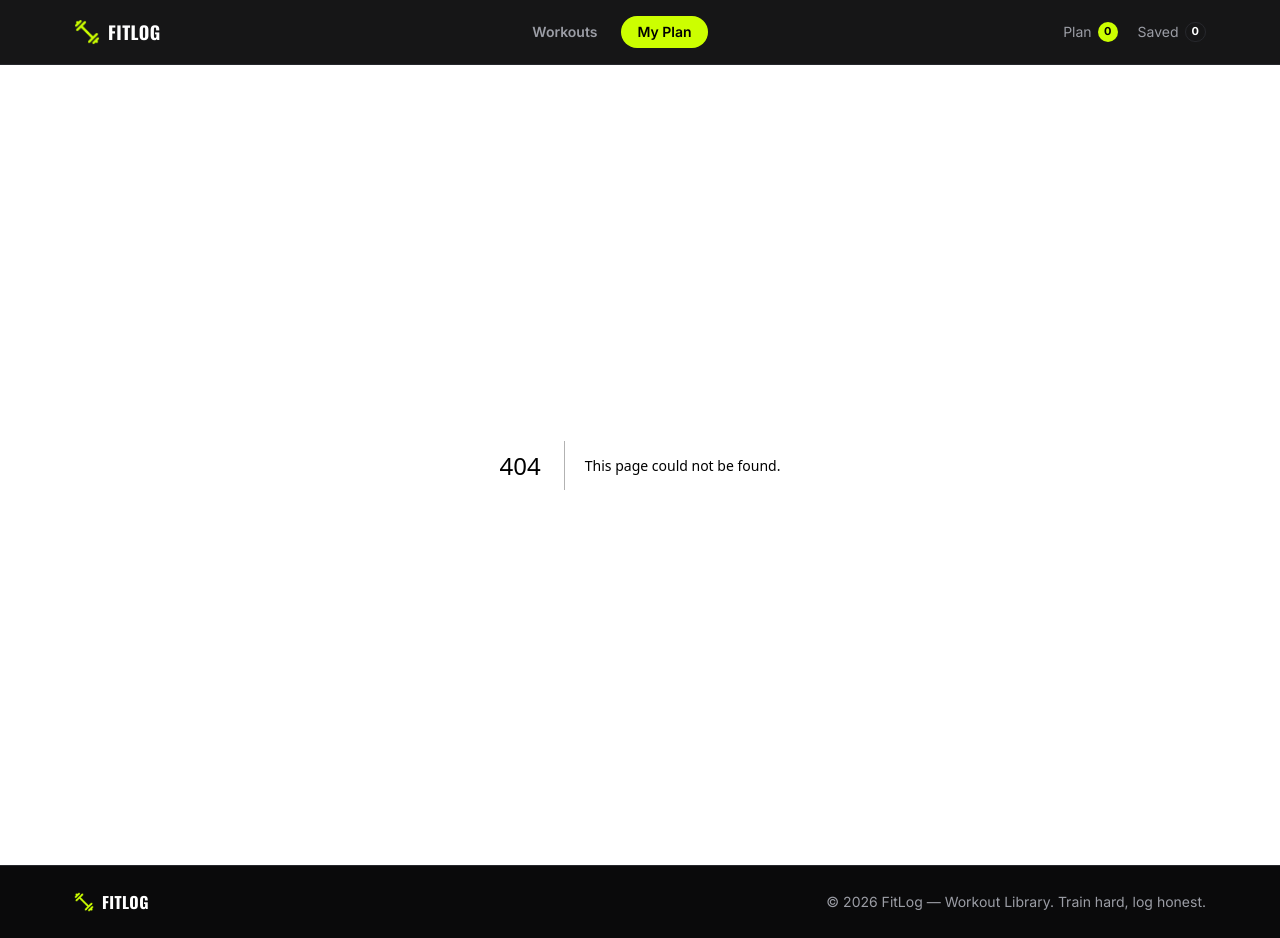
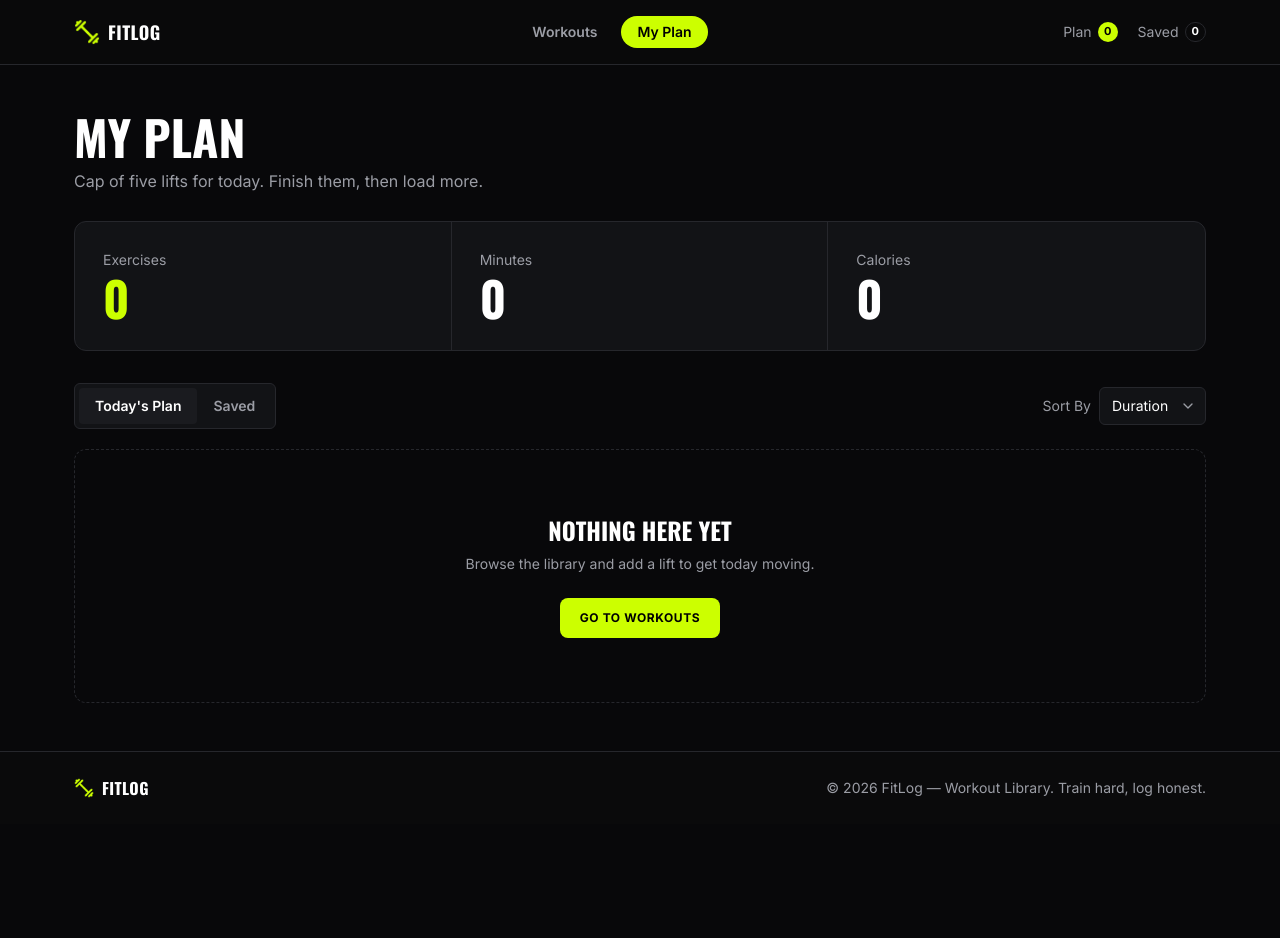
Before and after one commit to rahatlab/fit-log, a Next.js app: page /my-plan in a window 1280 px wide. Before the commit this address had no page. After the commit the page ends 824 px from the top, so only its background shows below. Built offline with nearby package versions, Linux system fonts and the light colour scheme.

Commit message:
feat: add my plan page with tabs, metrics, sorting and mark as done

```diff
--- /dev/null
+++ b/src/app/my-plan/page.js
@@ -0,0 +1,247 @@
+"use client";
+
+import { useEffect, useMemo, useState } from "react";
+import Image from "next/image";
+import Link from "next/link";
+import { usePlan } from "@/context/PlanContext";
+import { useToast } from "@/components/Toast";
+import StatsRow from "@/components/StatsRow";
+import {
+  CheckIcon,
+  ChevronDownIcon,
+  XIcon,
+} from "@/components/icons";
+
+const TABS = [
+  { id: "plan", label: "Today's Plan" },
+  { id: "saved", label: "Saved" },
+];
+
+const SORT_OPTIONS = [
+  { id: "duration", label: "Duration" },
+  { id: "calories", label: "Calories" },
+  { id: "rating", label: "Rating" },
+];
+
+function PlanRow({ workout, tab, onRemove, onDone }) {
+  return (
+    <div className="card flex flex-col gap-4 p-4 sm:flex-row sm:items-center">
+      <div className="relative h-20 w-full shrink-0 overflow-hidden rounded-lg border border-line bg-black sm:h-16 sm:w-28">
+        <Image
+          src={workout.image}
+          alt={workout.name}
+          fill
+          sizes="(max-width: 640px) 100vw, 112px"
+          className="object-cover"
+        />
+      </div>
+
+      <div className="min-w-0 flex-1">
+        <div className="flex flex-wrap items-center gap-2">
+          <h3 className="font-display truncate text-lg font-semibold text-white uppercase">
+            {workout.name}
+          </h3>
+          {workout.done && (
+            <span className="tag inline-flex items-center gap-1">
+              <CheckIcon className="h-2.5 w-2.5" />
+              Done
+            </span>
+          )}
+        </div>
+        <p className="mt-0.5 text-xs text-muted">{workout.equipment}</p>
+        <div className="mt-2">
+          <StatsRow workout={workout} />
+        </div>
+      </div>
+
+      <div className="flex flex-wrap items-center gap-2 sm:justify-end">
+        <Link href={`/workout/${workout.id}`} className="btn-outline !px-4 !py-2.5">
+          View Details
+        </Link>
+        {tab === "plan" && (
+          <button
+            type="button"
+            onClick={() => onDone(workout)}
+            disabled={workout.done}
+            className="btn-accent !px-4 !py-2.5"
+          >
+            <CheckIcon />
+            {workout.done ? "Done" : "Mark as Done"}
+          </button>
+        )}
+        <button
+          type="button"
+          aria-label={`Remove ${workout.name}`}
+          onClick={() => onRemove(workout)}
+          className="flex h-9 w-9 cursor-pointer items-center justify-center rounded-md border border-line text-muted transition hover:border-red-500/50 hover:text-red-400"
+        >
+          <XIcon />
+        </button>
+      </div>
+    </div>
+  );
+}
+
+export default function MyPlanPage() {
+  const {
+    plan,
+    saved,
+    hydrated,
+    removeFromPlan,
+    removeFromSaved,
+    markDone,
+  } = usePlan();
+  const toast = useToast();
+
+  const [tab, setTab] = useState("plan");
+  const [sortBy, setSortBy] = useState("duration");
+  const [loading, setLoading] = useState(true);
+
+  // Brief loading state while the stored plan hydrates from localStorage.
+  useEffect(() => {
+    if (!hydrated) return;
+    const timer = setTimeout(() => setLoading(false), 350);
+    return () => clearTimeout(timer);
+  }, [hydrated]);
+
+  const metrics = useMemo(() => {
+    const exercises = plan.length;
+    const minutes = plan.reduce((sum, w) => sum + (w.duration || 0), 0);
+    const calories = plan.reduce((sum, w) => sum + (w.caloriesBurned || 0), 0);
+    return { exercises, minutes, calories };
+  }, [plan]);
+
+  const visibleList = useMemo(() => {
+    const fields = {
+      duration: "duration",
+      calories: "caloriesBurned",
+      rating: "rating",
+    };
+    const field = fields[sortBy];
+    const factor = sortBy === "duration" ? 1 : -1; // duration asc, others desc
+    const list = tab === "plan" ? [...plan] : [...saved];
+    return list.sort((a, b) => (a[field] - b[field]) * factor);
+  }, [plan, saved, tab, sortBy]);
+
+  const handleRemove = (workout) => {
+    if (tab === "plan") {
+      removeFromPlan(workout.id);
+      toast.push(`Removed “${workout.name}” from today's plan`);
+    } else {
+      removeFromSaved(workout.id);
+      toast.push(`Removed “${workout.name}” from saved`);
+    }
+  };
+
+  const handleDone = (workout) => {
+    markDone(workout.id);
+    toast.push(`“${workout.name}” marked as done`);
+  };
+
+  return (
+    <div className="mx-auto w-full max-w-[1180px] px-4 py-10 sm:px-6 sm:py-12">
+      <h1 className="font-display text-4xl font-bold text-white uppercase sm:text-5xl">
+        My Plan
+      </h1>
+      <p className="mt-2 text-sm text-muted sm:text-base">
+        Cap of five lifts for today. Finish them, then load more.
+      </p>
+
+      {/* Metrics summary */}
+      <div className="card mt-7 grid grid-cols-3 divide-x divide-line">
+        {[
+          { label: "Exercises", value: metrics.exercises, accent: true },
+          { label: "Minutes", value: metrics.minutes },
+          { label: "Calories", value: metrics.calories },
+        ].map((stat) => (
+          <div key={stat.label} className="px-4 py-5 sm:px-7 sm:py-7">
+            <p className="text-xs text-muted sm:text-sm">{stat.label}</p>
+            <p
+              className={`font-display mt-1 text-3xl font-bold sm:text-5xl ${
+                stat.accent ? "text-accent" : "text-white"
+              }`}
+            >
+              {stat.value}
+            </p>
+          </div>
+        ))}
+      </div>
+
+      {/* Tabs + sort */}
+      <div className="mt-8 flex flex-wrap items-center justify-between gap-4">
+        <div className="inline-flex rounded-md border border-line bg-surface p-1">
+          {TABS.map((item) => (
+            <button
+              key={item.id}
+              type="button"
+              onClick={() => setTab(item.id)}
+              className={`cursor-pointer rounded px-4 py-2 text-xs font-semibold transition sm:text-sm ${
+                tab === item.id
+                  ? "bg-surface-2 text-white"
+                  : "text-muted hover:text-white"
+              }`}
+            >
+              {item.label}
+            </button>
+          ))}
+        </div>
+
+        <div className="flex items-center gap-2">
+          <label htmlFor="sort-by" className="text-sm text-muted">
+            Sort By
+          </label>
+          <div className="relative">
+            <select
+              id="sort-by"
+              value={sortBy}
+              onChange={(event) => setSortBy(event.target.value)}
+              className="field-select"
+            >
+              {SORT_OPTIONS.map((option) => (
+                <option key={option.id} value={option.id}>
+                  {option.label}
+                </option>
+              ))}
+            </select>
+            <ChevronDownIcon className="pointer-events-none absolute top-1/2 right-2.5 h-4 w-4 -translate-y-1/2 text-muted" />
+          </div>
+        </div>
+      </div>
+
+      {/* List */}
+      <div className="mt-5">
+        {loading ? (
+          <div className="card px-6 py-16 text-center text-sm text-muted">
+            Loading workouts…
+          </div>
+        ) : visibleList.length === 0 ? (
+          <div className="flex flex-col items-center rounded-xl border border-dashed border-line px-6 py-16 text-center">
+            <p className="font-display text-2xl font-bold text-white uppercase">
+              Nothing here yet
+            </p>
+            <p className="mt-2 text-sm text-muted">
+              {tab === "plan"
+                ? "Browse the library and add a lift to get today moving."
+                : "Save a workout for later and it will show up here."}
+            </p>
+            <Link href="/" className="btn-accent mt-6 !rounded-lg">
+              Go to workouts
+            </Link>
+          </div>
+        ) : (
+          <div className="flex flex-col gap-4">
+            {visibleList.map((workout) => (
+              <PlanRow
+                key={workout.id}
+                workout={workout}
+                tab={tab}
+                onRemove={handleRemove}
+                onDone={handleDone}
+              />
+            ))}
+          </div>
+        )}
+      </div>
+    </div>
+  );
+}
```
